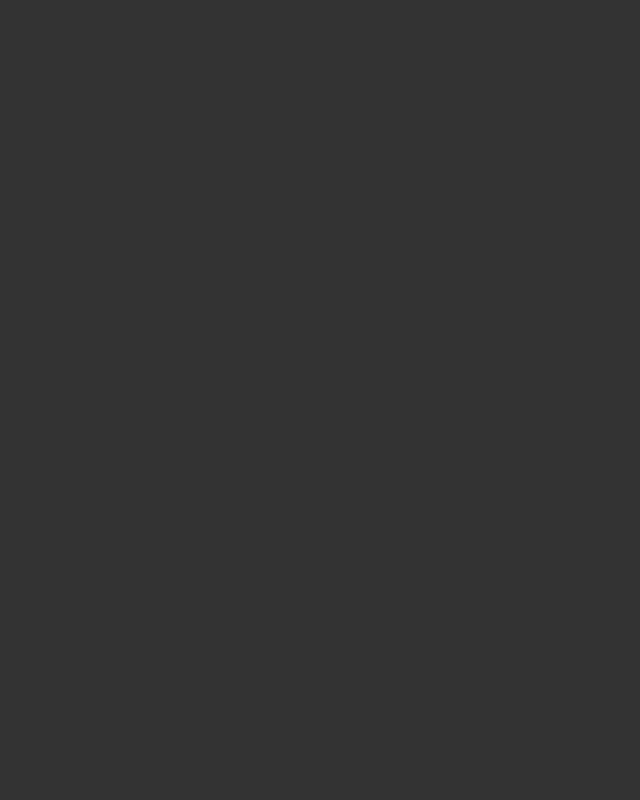
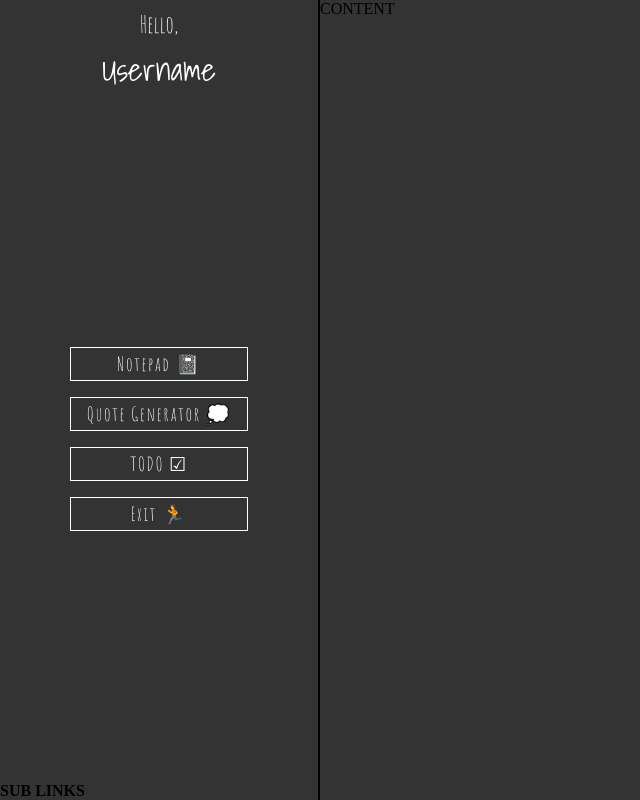
Before and after one commit to USKhokhar/whimsicle, a React (Vite) app: page /Home in a window 1280 px wide. Before the commit this address had no page. Shown: the whole page, without its empty margins (0-640 px from the left). Built offline with nearby package versions, Linux system fonts and the light colour scheme.

Commit message:
sidebar-added

```diff
--- a/package.json
+++ b/package.json
@@ -9,6 +9,7 @@
     "preview": "vite preview"
   },
   "dependencies": {
+    "firebase": "^9.15.0",
     "react": "^18.2.0",
     "react-dom": "^18.2.0",
     "react-router-dom": "^6.6.1"
--- a/src/App.css
+++ b/src/App.css
@@ -28,3 +28,8 @@
 body {
     background: var(--black-x);
 }
+
+main {
+    height: 100vh;
+    margin-left: 25vw;
+}
--- a/src/App.jsx
+++ b/src/App.jsx
@@ -1,16 +1,17 @@
 import React from 'react'
-import Sidebar from './Components/Sidebar'
 import './App.css'
 import { Route, Routes } from 'react-router-dom'
 import Login from './Components/Login'
+import Home from './Components/Home'
 
 function App() {
   return (
-    <body>
+    <>
       <Routes>
         <Route path='/' element={<Login />} />
+        <Route path='/Home' element={<Home />} />
       </Routes>
-    </body>
+    </>
   )
 }
 
--- /dev/null
+++ b/src/Components/Home.jsx
@@ -0,0 +1,15 @@
+import React from 'react'
+import Sidebar from './Sidebar'
+
+const Home = () => {
+  return (
+    <>
+        <Sidebar />
+        <main>
+            CONTENT
+        </main>
+    </>
+  )
+}
+
+export default Home
--- a/src/Components/Login.jsx
+++ b/src/Components/Login.jsx
@@ -1,7 +1,9 @@
 import React from 'react'
+import { useNavigate } from 'react-router-dom'
 import './Login.css'
 
 function Login() {
+    const navigate = useNavigate();
   return (
     <div className="login-box">
         <article className="heading">
@@ -9,8 +11,10 @@ function Login() {
             <h1>whimsicle 🌪</h1>
         </article>
         <article className="btn-group">
-            <caption className='login-cap'>Login With: </caption>
-            <button className="btn-l google">
+            <sub className='login-cap'>Login With: </sub>
+            <button className="btn-l google"
+                onClick={() => navigate('/Home')}
+            >
                 <i className="fa-brands fa-google"></i>
                 google</button>
             <button className="btn-l apple">
--- /dev/null
+++ b/src/Components/Sidebar.css
@@ -0,0 +1,49 @@
+@import '../App.css';
+
+nav {
+    position: absolute;
+    z-index: 1;
+    width: 25vw;
+    border-right: 2px solid var(--black);
+    height: 100vh;
+    display: grid;
+    align-content: space-between;
+}
+
+h3 {
+    font: normal 300 1.5rem/3rem var(--amatic);
+    color: var(--white);
+    text-align: center;
+}
+
+.username {
+    font: normal 400 2rem/0 var(--shadow);
+    color: var(--white);
+}
+
+nav ul {
+    list-style: none;
+    display: grid;
+    justify-content: center;
+    gap: 1rem;
+}
+
+.nav-btn {
+    width: 100%;
+    max-width: 15rem;
+    font: normal 200 1.2rem/1rem var(--amatic);
+    letter-spacing: 0.1rem;
+    border: 1px solid var(--white);
+    background: transparent;
+    color: var(--white);
+    padding: 0.5rem 1rem;
+    cursor: pointer;
+    transition: 300ms;
+}
+
+.nav-btn:hover {
+    border: 1px solid var(--black);
+    color: var(--black);
+    background: var(--white);
+    font-weight: 700;
+}
--- a/src/Components/Sidebar.jsx
+++ b/src/Components/Sidebar.jsx
@@ -1,8 +1,41 @@
 import React from 'react'
+import { useNavigate } from 'react-router-dom'
+import './Sidebar.css'
 
 function Sidebar() {
+  const navigate = useNavigate()
   return (
-    <div>Sidebar</div>
+    <nav>
+      <h3>Hello, <br />
+        <span className="username">Username</span>
+      </h3>
+      <ul>
+        <li>
+          <button className="nav-btn">
+            Notepad 📓
+          </button>
+        </li>
+        <li>
+          <button className="nav-btn">
+            Quote Generator 💭
+          </button>
+        </li>
+        <li>
+          <button className="nav-btn">
+            TODO ☑
+          </button>
+        </li>
+        <li>
+          <button className="nav-btn"
+            onClick={() => navigate('/')}
+          >
+            Exit 🏃
+          </button>
+        </li>
+      </ul>
+
+      <h4>SUB LINKS</h4>
+    </nav>
   )
 }
 
```
Also changed, not shown: src/firebase.js (added, +16 -0 lines), 1 other file (tests, documents, lock files or other folders).
